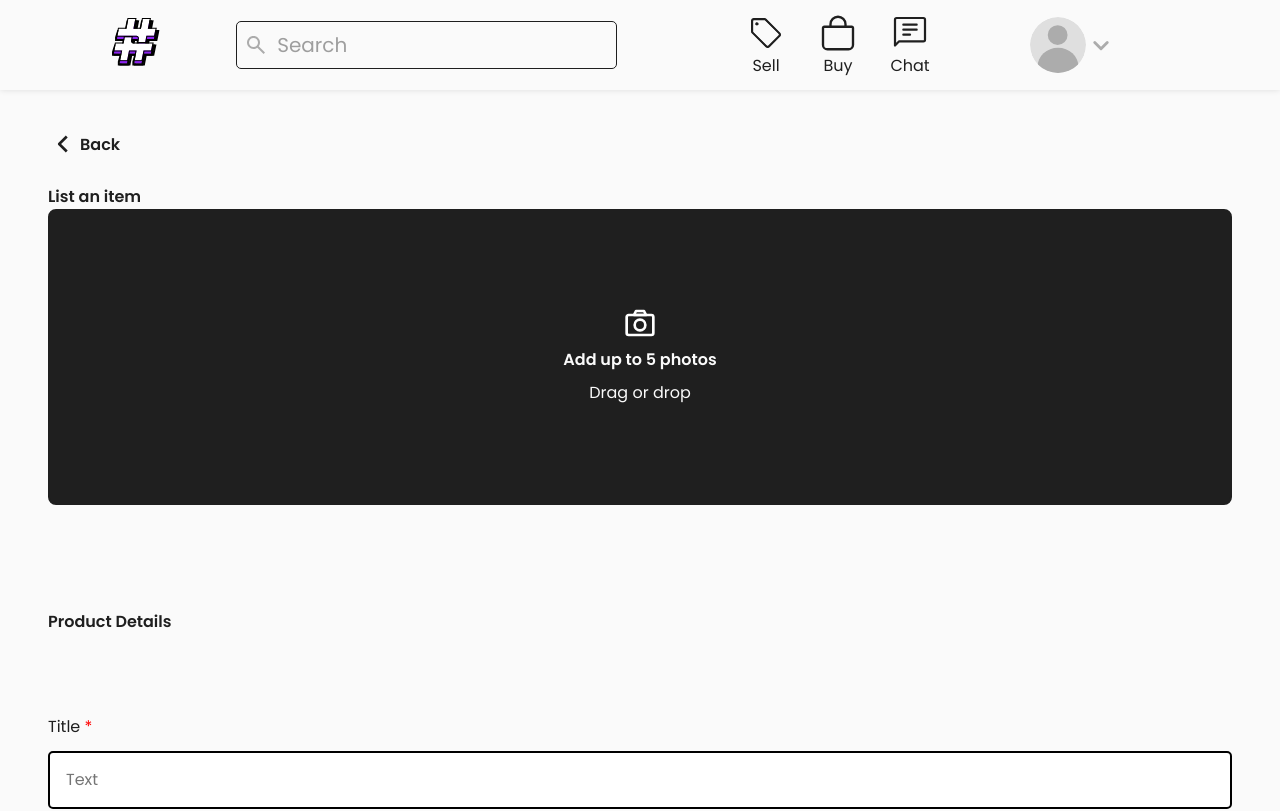
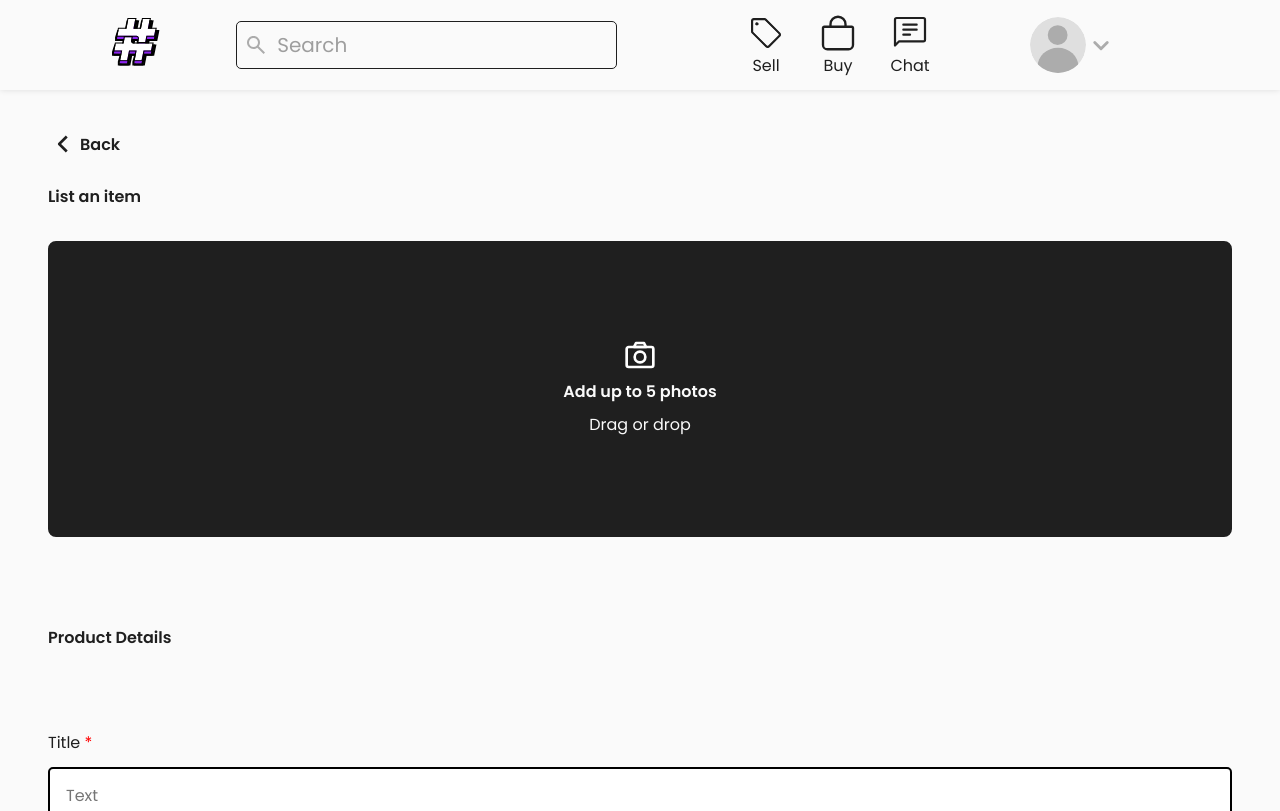
Before and after one commit to include-davis/marketplace, a Next.js app in the folder client/: page /create-post in a window 1280 px wide. Shown: the top 811 px of the page. Built offline with nearby package versions, Linux system fonts and the light colour scheme.

Commit message:
adjusted gapping

```diff
--- a/client/src/app/(pages)/create-post/page.module.scss
+++ b/client/src/app/(pages)/create-post/page.module.scss
@@ -88,7 +88,7 @@ input[type='number']::-webkit-outer-spin-button {
   width: 100%;
   display: flex;
   flex-direction: column;
-  gap: 80px;
+  gap: 8px;
 }
 
 .section {
@@ -109,6 +109,7 @@ input[type='number']::-webkit-outer-spin-button {
   border-radius: 8px;
   padding: 96px;
   height: 296px;
+  margin-bottom: 80px;
 }
 
 .uploadArea {
--- a/client/src/app/(pages)/create-post/page.tsx
+++ b/client/src/app/(pages)/create-post/page.tsx
@@ -101,6 +101,7 @@ export default function CreatePostPage() {
         <form className={styles.form}>
           <div className={styles.title}>
             <h2>List an item</h2>
+          </div>
           <section className={styles.uploadPhotosSection}>
             <div className={styles.uploadArea}>
               <Image src={'/frame.svg'} alt="Photo" width={32} height={32} />
@@ -108,7 +109,6 @@ export default function CreatePostPage() {
               <p>Drag or drop</p>
             </div>
           </section>
-          </div>
 
           <section className={styles.section}>
             <h2 className={styles.sectionTitle}>Product Details</h2>
```
Lines whose indentation alone changed are shown as unchanged.
